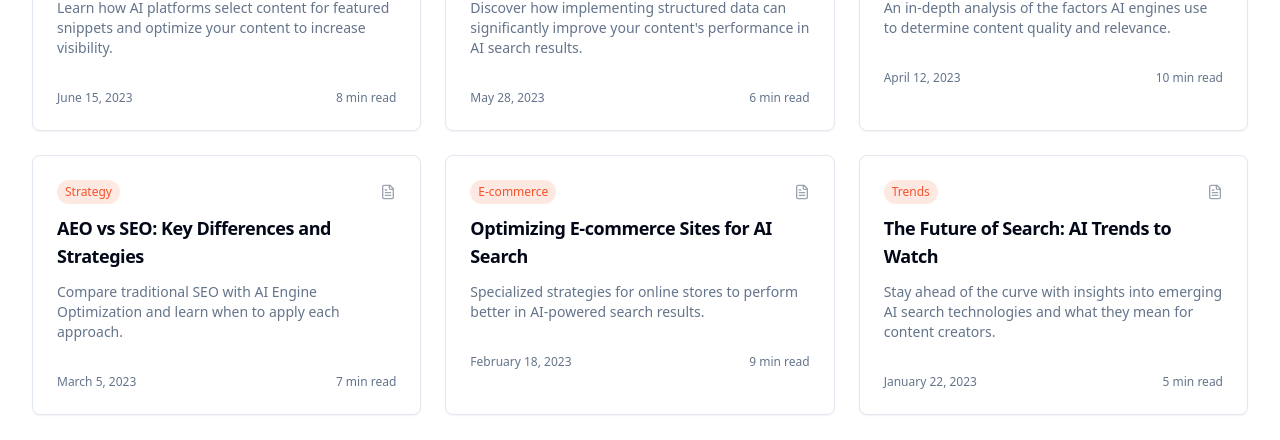
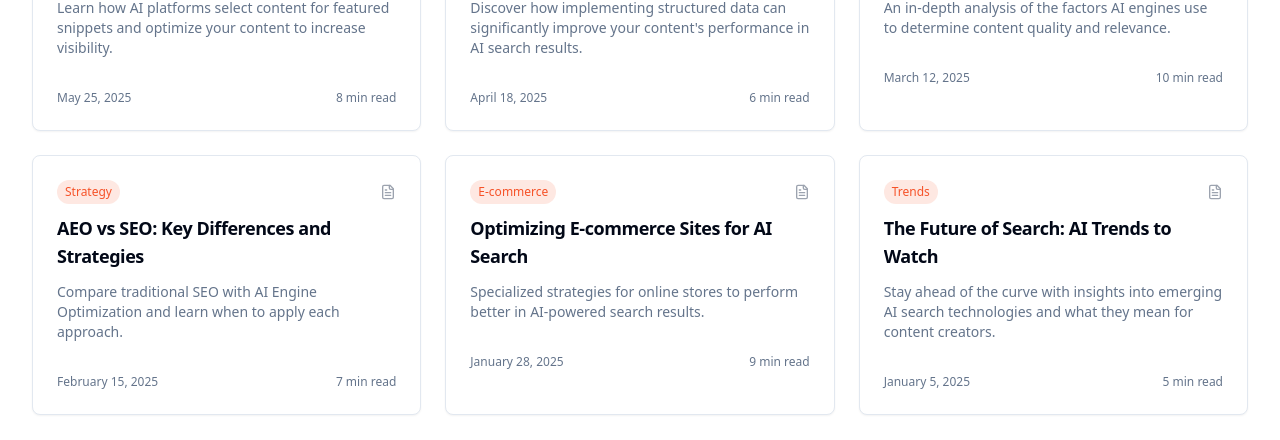
Before and after one commit to jimpav61/snippet-sensor, a React (Vite) app: page /aeo/learning in a window 1280 px wide. Shown: the part 1146-1586 px from the top of the page. Built offline with nearby package versions, Linux system fonts and the light colour scheme.

Commit message:
Fix: Resolve no changes error
Attempt to fix the error where the AI edits didn't result in any changes to the codebase.

```diff
--- a/src/pages/LearningCenterPage.tsx
+++ b/src/pages/LearningCenterPage.tsx
@@ -1,3 +1,4 @@
+
 import React from 'react';
 import Header from '@/components/layout/Header';
 import Footer from '@/components/layout/Footer';
@@ -55,42 +56,42 @@ const LearningCenterPage = () => {
                     title="Understanding AI Snippets and How to Optimize For Them"
                     description="Learn how AI platforms select content for featured snippets and optimize your content to increase visibility."
                     category="AEO Strategy"
-                    date="June 15, 2023"
+                    date="May 25, 2025"
                     readTime="8 min read"
                   />
                   <ArticleCard
                     title="The Importance of Structured Data for AEO"
                     description="Discover how implementing structured data can significantly improve your content's performance in AI search results."
                     category="Technical SEO"
-                    date="May 28, 2023"
+                    date="April 18, 2025"
                     readTime="6 min read"
                   />
                   <ArticleCard
                     title="How AI Engines Evaluate Content Quality"
                     description="An in-depth analysis of the factors AI engines use to determine content quality and relevance."
                     category="Content Strategy"
-                    date="April 12, 2023"
+                    date="March 12, 2025"
                     readTime="10 min read"
                   />
                   <ArticleCard
                     title="AEO vs SEO: Key Differences and Strategies"
                     description="Compare traditional SEO with AI Engine Optimization and learn when to apply each approach."
                     category="Strategy"
-                    date="March 5, 2023"
+                    date="February 15, 2025"
                     readTime="7 min read"
                   />
                   <ArticleCard
                     title="Optimizing E-commerce Sites for AI Search"
                     description="Specialized strategies for online stores to perform better in AI-powered search results."
                     category="E-commerce"
-                    date="February 18, 2023"
+                    date="January 28, 2025"
                     readTime="9 min read"
                   />
                   <ArticleCard
                     title="The Future of Search: AI Trends to Watch"
                     description="Stay ahead of the curve with insights into emerging AI search technologies and what they mean for content creators."
                     category="Trends"
-                    date="January 22, 2023"
+                    date="January 5, 2025"
                     readTime="5 min read"
                   />
                 </div>
```
